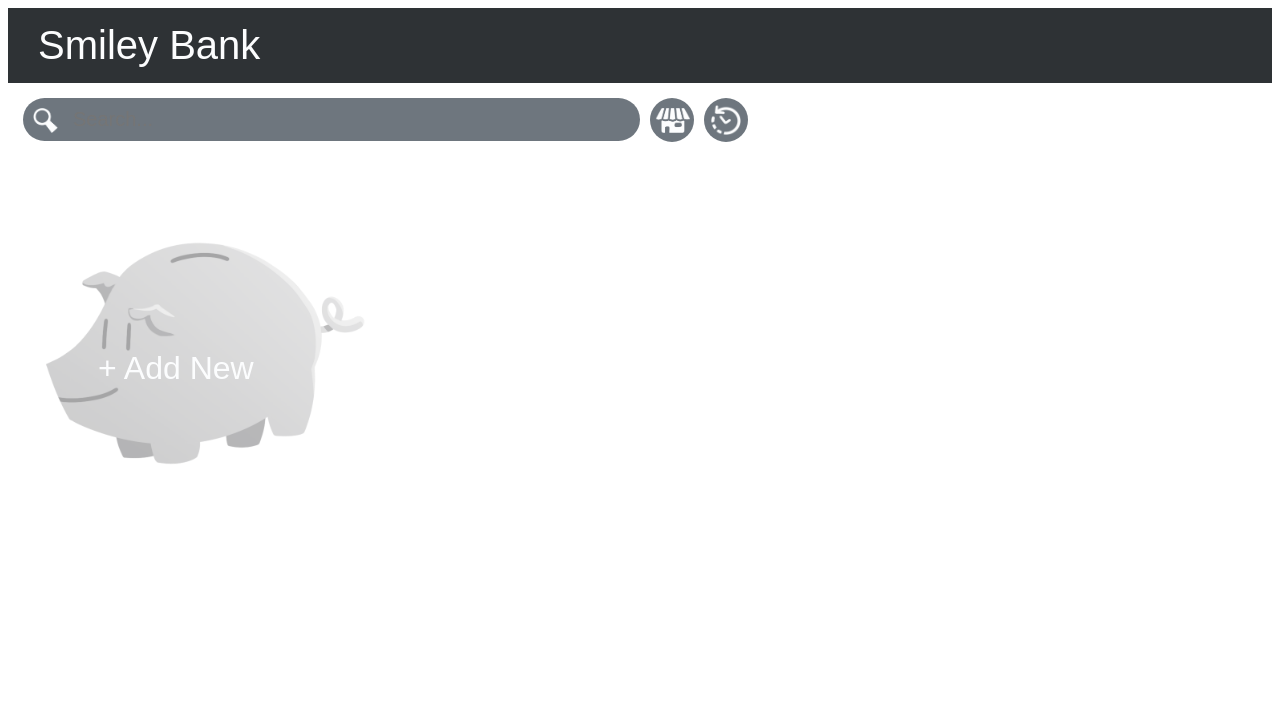
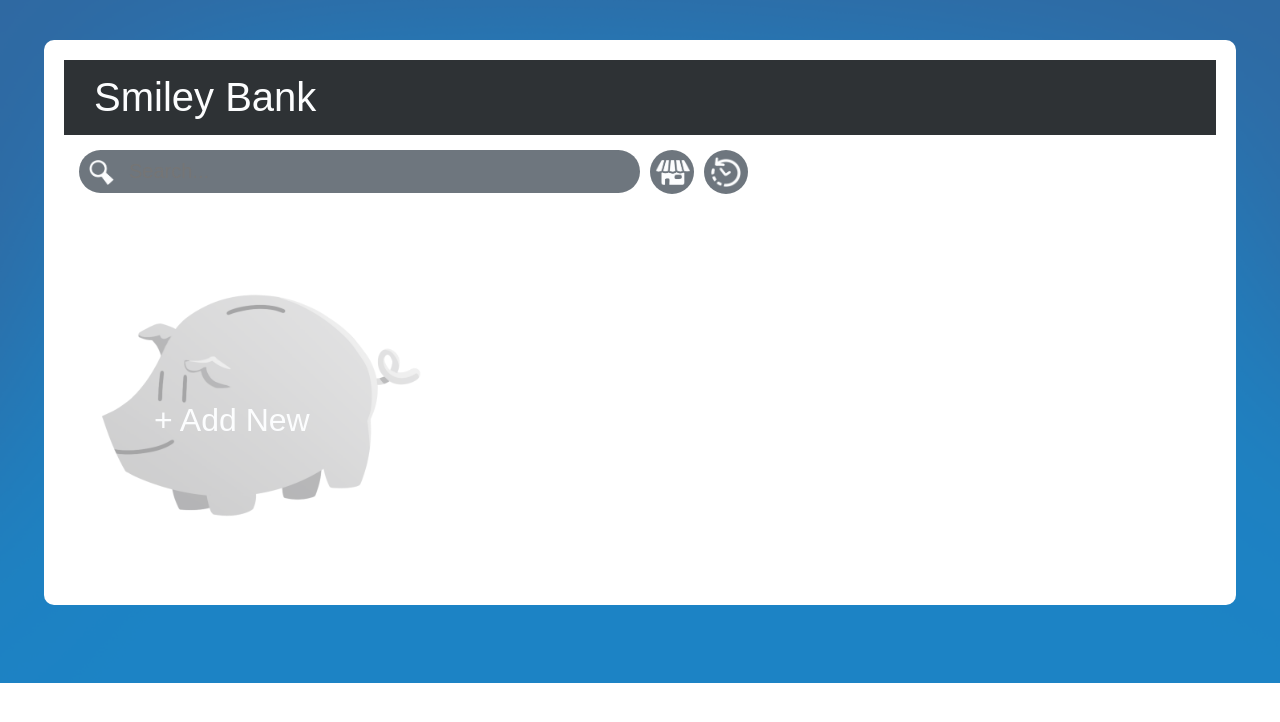
Before and after one commit to braydenminifie/smiley_bank, a Flask app: page / in a window 1280 px wide. Shown: the top 722 px of the page. Run offline with Flask 3, Linux system fonts and the light colour scheme; data that the repository does not hold is empty; some web fonts are replaced.

Commit message:
feat: added blue background

```diff
--- a/app/static/css/styles.css
+++ b/app/static/css/styles.css
@@ -897,3 +897,19 @@ header {
 #leave_history_btn:hover {
     background-color: #fe1112;
 }
+
+body {
+    margin: 0;
+    background-image: url("../background.png");
+    background-size: cover;
+    background-position: center;
+    background-repeat: no-repeat;
+}
+
+.page_wrapper {
+    max-width: 90%;
+    margin: 40px auto;
+    background-color: white;
+    padding: 20px;
+    border-radius: 10px;
+}
--- a/app/templates/home.html
+++ b/app/templates/home.html
@@ -8,7 +8,7 @@
     </head>
 
 <body>
-
+    <div class="page_wrapper">
     <header>
         <div class = "heading">Smiley Bank</div>
     </header>
@@ -213,5 +213,6 @@
 
     <!-- Javascript Link -->
     <script src="../static/js/script.js"></script>
+</div>
 </body>
 </html>
```
Also changed, not shown: app/static/background.png (added).
